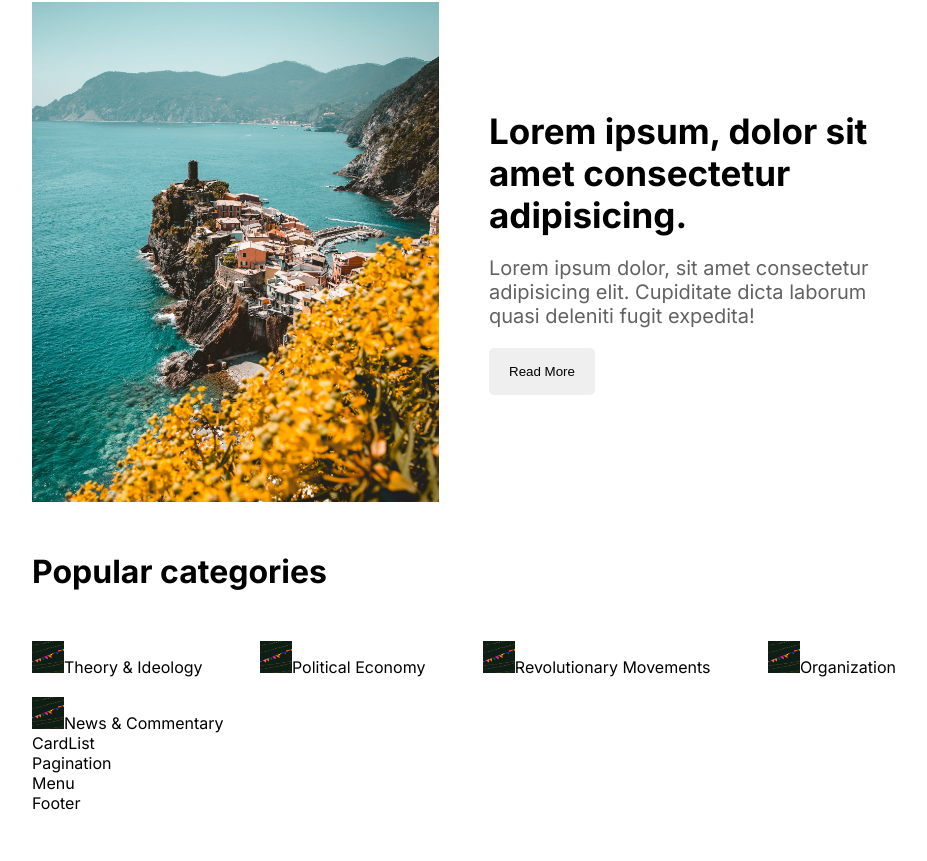
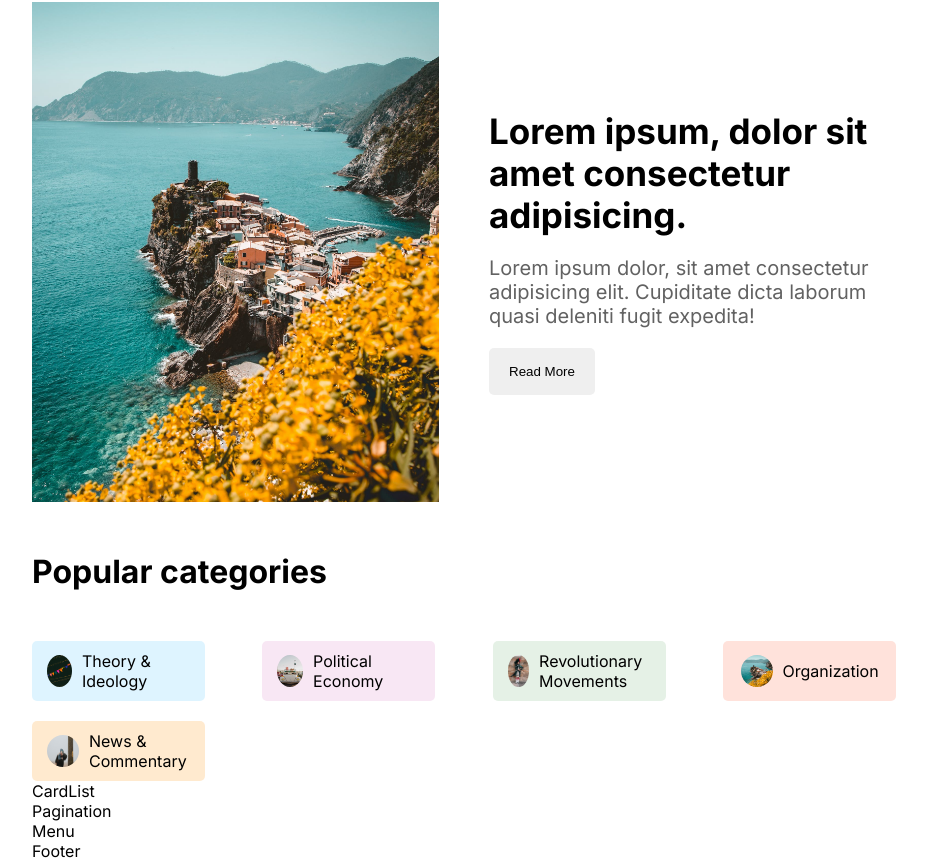
Before and after one commit to sebbyapudo/lamadevblog, a Next.js app: page / in a window 1280 px wide. Shown: the part 536-1397 px from the top of the page, without its empty margins (176-1103 px from the left). Before the commit the page ends 1349 px from the top, so only its background shows below. Built offline with nearby package versions, Linux system fonts and the light colour scheme.

Commit message:
Set up the Popular categories section

```diff
--- a/src/components/categoryList/CategoryList.jsx
+++ b/src/components/categoryList/CategoryList.jsx
@@ -24,7 +24,7 @@ const CategoryList = () => {
           {/* category two */}
           <Link href="/blog?cat=style" className={`${styles.category} ${styles.politicalEconomy}`}>
             <Image
-              src='/style.png'
+              src='/food.png'
               alt=''
               width={32}
               height={32}
@@ -37,7 +37,7 @@ const CategoryList = () => {
           {/* category three */}
           <Link href="/blog?cat=style" className={`${styles.category} ${styles.revolutionaryMovements}`}>
             <Image
-              src='/style.png'
+              src='/travel.png'
               alt=''
               width={32}
               height={32}
@@ -50,7 +50,7 @@ const CategoryList = () => {
           {/* category four */}
           <Link href="/blog?cat=style" className={`${styles.category} ${styles.organization}`}>
             <Image
-              src='/style.png'
+              src='/culture.png'
               alt=''
               width={32}
               height={32}
@@ -63,7 +63,7 @@ const CategoryList = () => {
           {/* category five */}
           <Link href="/blog?cat=style" className={`${styles.category} ${styles.news}`}>
             <Image
-              src='/style.png'
+              src='/coding.png'
               alt=''
               width={32}
               height={32}
--- a/src/components/categoryList/categoryList.module.css
+++ b/src/components/categoryList/categoryList.module.css
@@ -11,3 +11,59 @@
   justify-content: space-between;
   gap: 20px;
 }
+
+.category {
+  display: flex;
+  align-items: center;
+  gap: 10px;
+  text-transform: capitalize;
+  width: 20%;
+  height: 60px;
+  justify-content: center;
+  border-radius: 5px;
+  padding-inline: 15px;
+}
+
+.category.theory {
+  background-color: #57c4ff31;
+}
+.category.politicalEconomy {
+  background-color: #da85c731;
+}
+.category.revolutionaryMovements {
+  background-color: #7fb88133;
+}
+.category.organization {
+  background-color: #ff795736;
+}
+.category.news {
+  background-color: #ffb04f45;
+}
+
+.image {
+  border-radius: 50%;
+}
+
+@media  screen and (max-width: 1280px) {
+  .category {
+    width: 20%;
+  }
+}
+
+@media  screen and (max-width: 1024px) {
+  .category {
+    width: 25%;
+  }
+}
+
+@media  screen and (max-width: 780px) {
+  .category {
+    width: 45%;
+  }
+}
+
+@media  screen and (max-width: 640px) {
+  .category {
+    width: 100%;
+  }
+}
```
